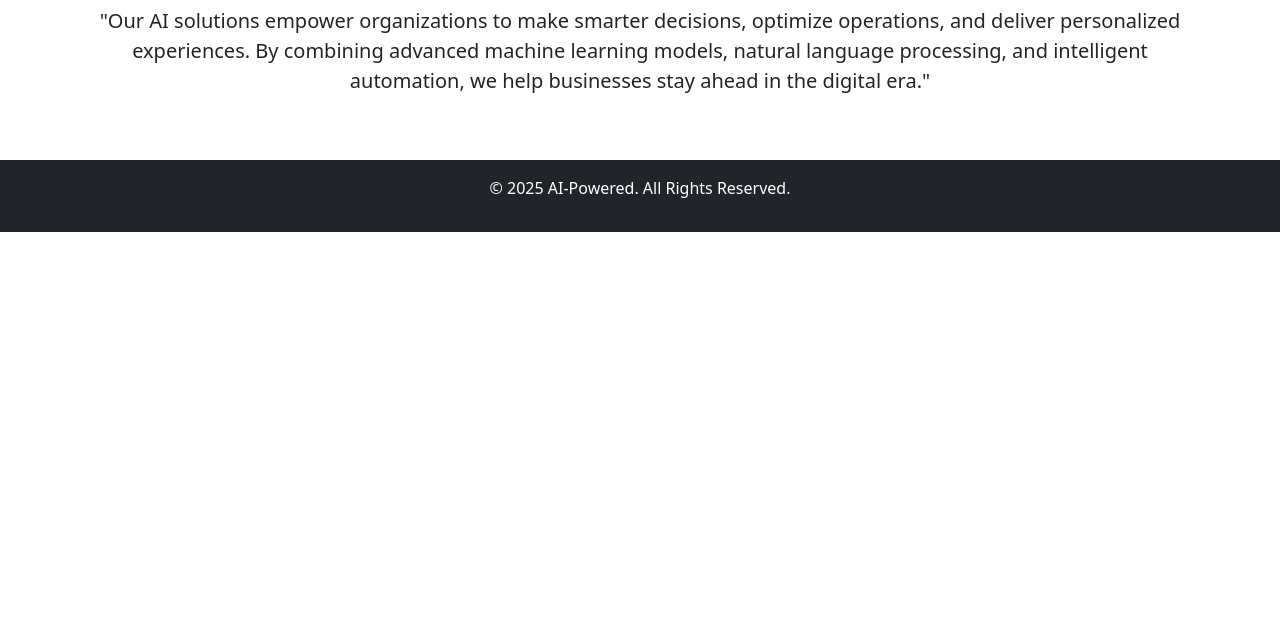
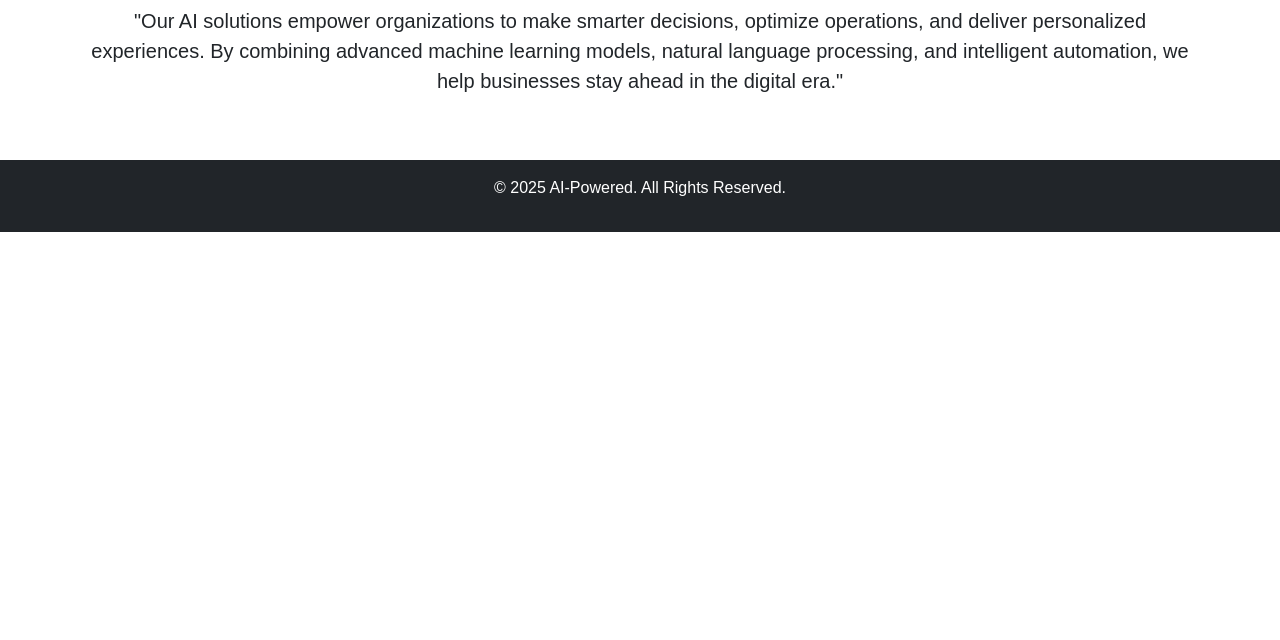
Before and after one commit to rudra0192/Bootstrap-5-via-CDN-AI-Powered-website, a plain HTML site: page about.html in a window 1280 px wide. Shown: the part 160-800 px from the top of the page. Drawn offline with nearby package versions, Linux system fonts and the light colour scheme.

Commit message:
Update about.html

```diff
--- a/about.html
+++ b/about.html
@@ -5,7 +5,7 @@
   <meta name="viewport" content="width=device-width, initial-scale=1.0">
   <title>About - Bootstrap Task</title>
   <link href="https://cdn.jsdelivr.net/npm/bootstrap@5.3.0/dist/css/bootstrap.min.css" rel="stylesheet">
-  <link rel="stylesheet" href="bootstrap task 1/assets/css/style.css">
+  <link rel="stylesheet" href="assets/css/style.css">
 </head>
 <body>
 
```
